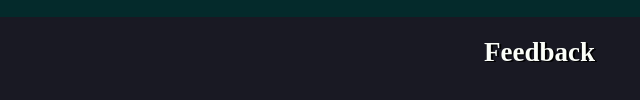
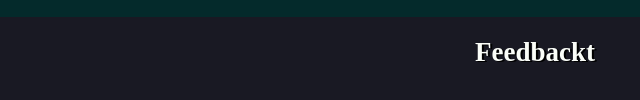
Before and after one commit to owize/owize.github.io, a plain HTML site: page index.html in a window 1280 px wide. Shown: the part 456-556 px from the top of the page, 640-1280 px from the left. Drawn offline with Linux system fonts and the light colour scheme.

Commit message:
test
test

```diff
--- a/index.html
+++ b/index.html
@@ -33,7 +33,7 @@
 </main>
 
 <footer>
-    <a href="mailto:uvays.madagov@gmail.com?subject=feedback">Feedback</a>
+    <a href="mailto:uvays.madagov@gmail.com?subject=feedback">Feedbackt</a>
 </footer>
 
 </body>
```
